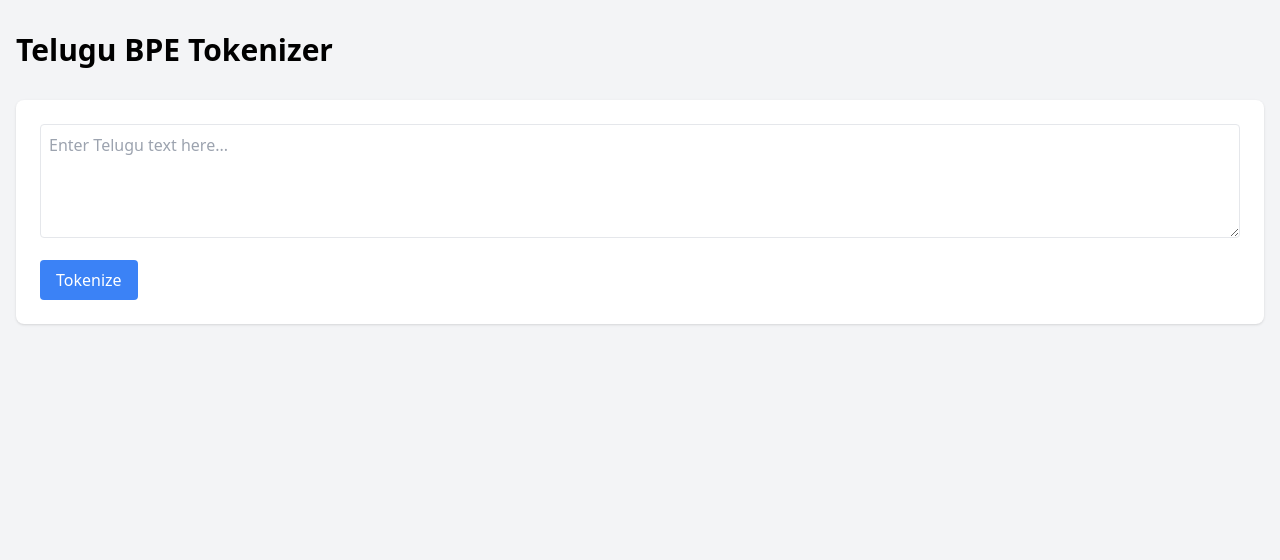
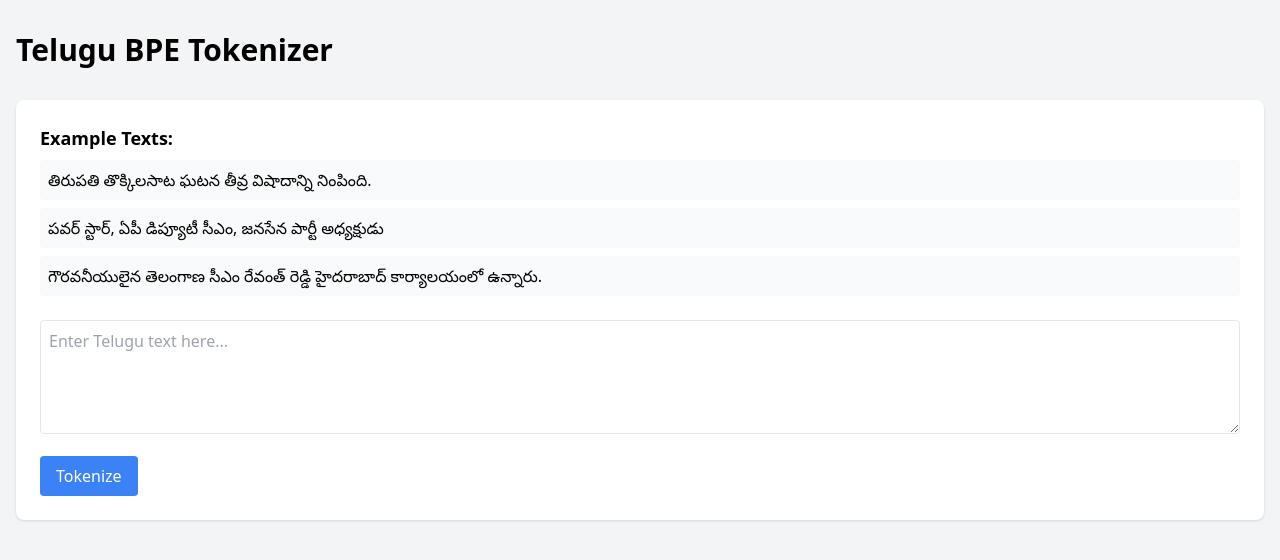
Before and after one commit to ChaitanyaSagar-Gurujula/telugu-tokenizer, a FastAPI app: page / in a window 1280 px wide. Shown: the top 560 px of the page. Run offline with FastAPI, Linux system fonts and the light colour scheme; some libraries are stand-ins or nearby versions.

Commit message:
final version

```diff
--- a/src/app.py
+++ b/src/app.py
@@ -92,7 +92,7 @@ async def tokenize(request: TokenizeRequest):
             # Add word and its tokens to details
             token_details.append({
                 "word": word,
-                "type": "subword_tokens",
+                "type": "complete_word" if len(word_tokens) == 1 else "subword_tokens",
                 "tokens": [{
                     "id": t,
                     "text": vocab_data.get(str(t), {}).get('text', '[UNKNOWN]')
--- a/src/templates/index.html
+++ b/src/templates/index.html
@@ -9,6 +9,15 @@
         <h1 class="text-3xl font-bold mb-8">Telugu BPE Tokenizer</h1>
 
         <div class="bg-white rounded-lg shadow p-6">
+            <div class="mb-6">
+                <h3 class="text-lg font-semibold mb-2">Example Texts:</h3>
+                <div class="space-y-2">
+                    <div class="p-2 bg-gray-50 rounded cursor-pointer hover:bg-gray-100" onclick="copyToInput(this)">తిరుపతి తొక్కిలసాట ఘటన తీవ్ర విషాదాన్ని నింపింది.</div>
+                    <div class="p-2 bg-gray-50 rounded cursor-pointer hover:bg-gray-100" onclick="copyToInput(this)">పవర్ స్టార్, ఏపీ డిప్యూటీ సీఎం, జనసేన పార్టీ అధ్యక్షుడు</div>
+                    <div class="p-2 bg-gray-50 rounded cursor-pointer hover:bg-gray-100" onclick="copyToInput(this)">గౌరవనీయులైన తెలంగాణ సీఎం రేవంత్ రెడ్డి హైదరాబాద్ కార్యాలయంలో ఉన్నారు.</div>
+                </div>
+            </div>
+
             <textarea
                 id="input-text"
                 class="w-full p-2 border rounded mb-4"
@@ -56,6 +65,11 @@
     </div>
 
     <script>
+        function copyToInput(element) {
+            const text = element.textContent;
+            document.getElementById('input-text').value = text;
+        }
+
         async function tokenize() {
             const text = document.getElementById('input-text').value;
             try {
```
Also changed, not shown: README.md, 1 other file.
